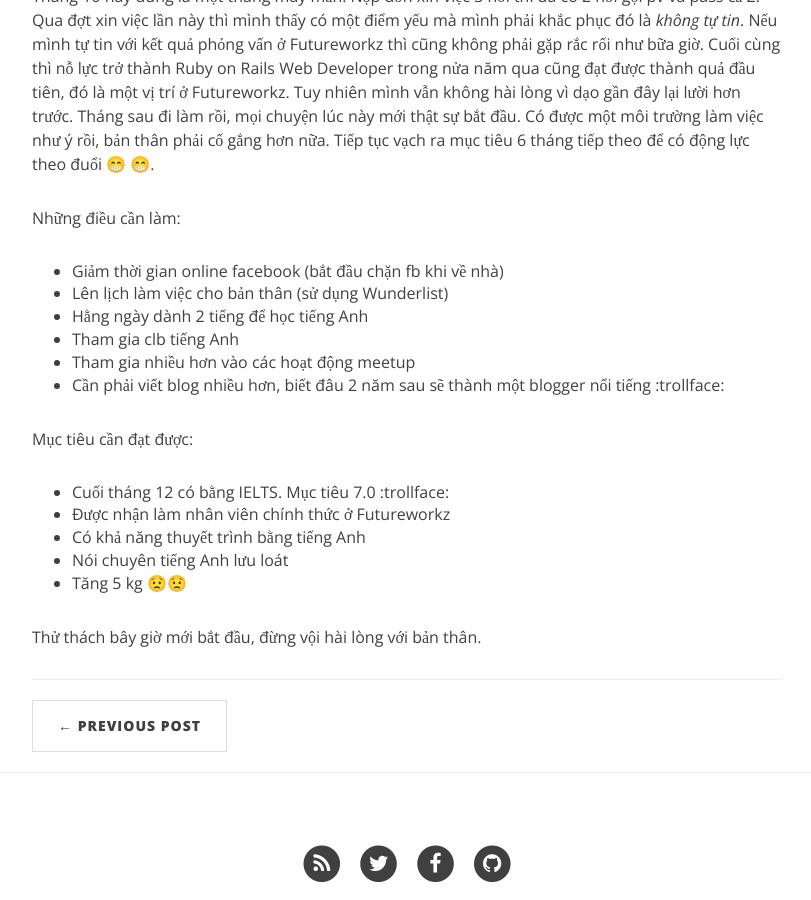
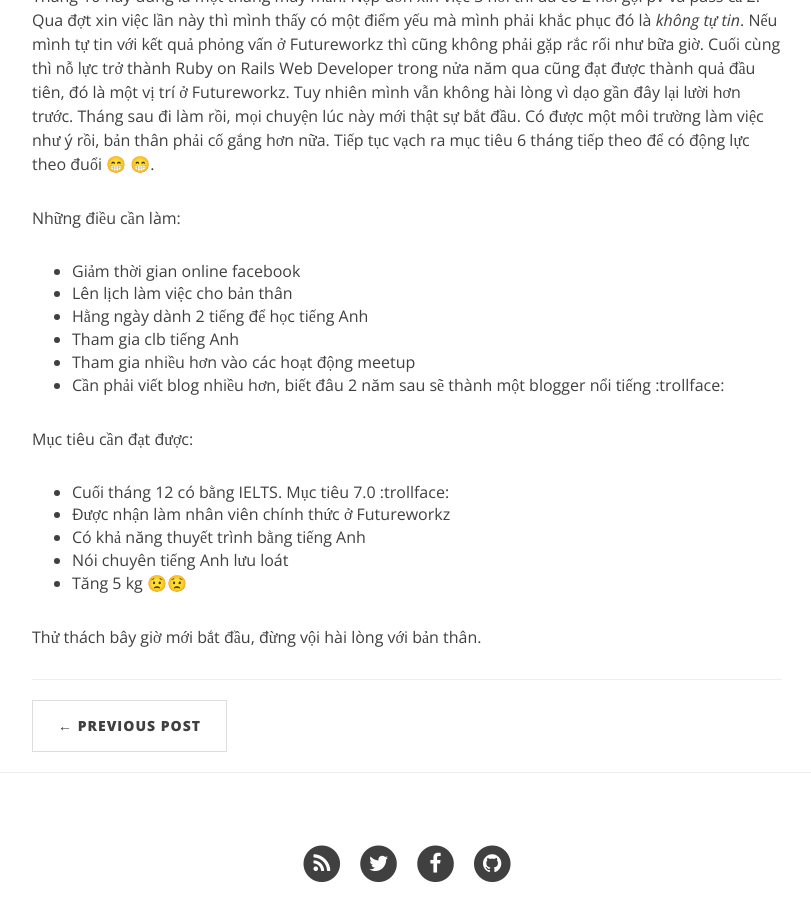
Before and after one commit to taminhtien/taminhtien.github.io, a Jekyll site: the page built from _posts/2015-10-27-di-lam-roi-sao-nua.markdown, in a window 1280 px wide and 900 px high, scrolled down 572 px. Shown: the whole window, without its empty margins (233-1044 px from the left). Built offline with Jekyll 4.4.1, drawn with Linux system fonts in a browser that asks for light colours; nearby versions of some CDN libraries; emoji names are drawn with the system emoji font.

Commit message:
Update content

```diff
--- a/_posts/2015-10-27-di-lam-roi-sao-nua.markdown
+++ b/_posts/2015-10-27-di-lam-roi-sao-nua.markdown
@@ -11,8 +11,8 @@
 
 Những điều cần làm:
 
-- Giảm thời gian online facebook (bắt đầu chặn fb khi về nhà)
-- Lên lịch làm việc cho bản thân (sử dụng Wunderlist)
+- Giảm thời gian online facebook
+- Lên lịch làm việc cho bản thân
 - Hằng ngày dành 2 tiếng để học tiếng Anh
 - Tham gia clb tiếng Anh
 - Tham gia nhiều hơn vào các hoạt động meetup
```
